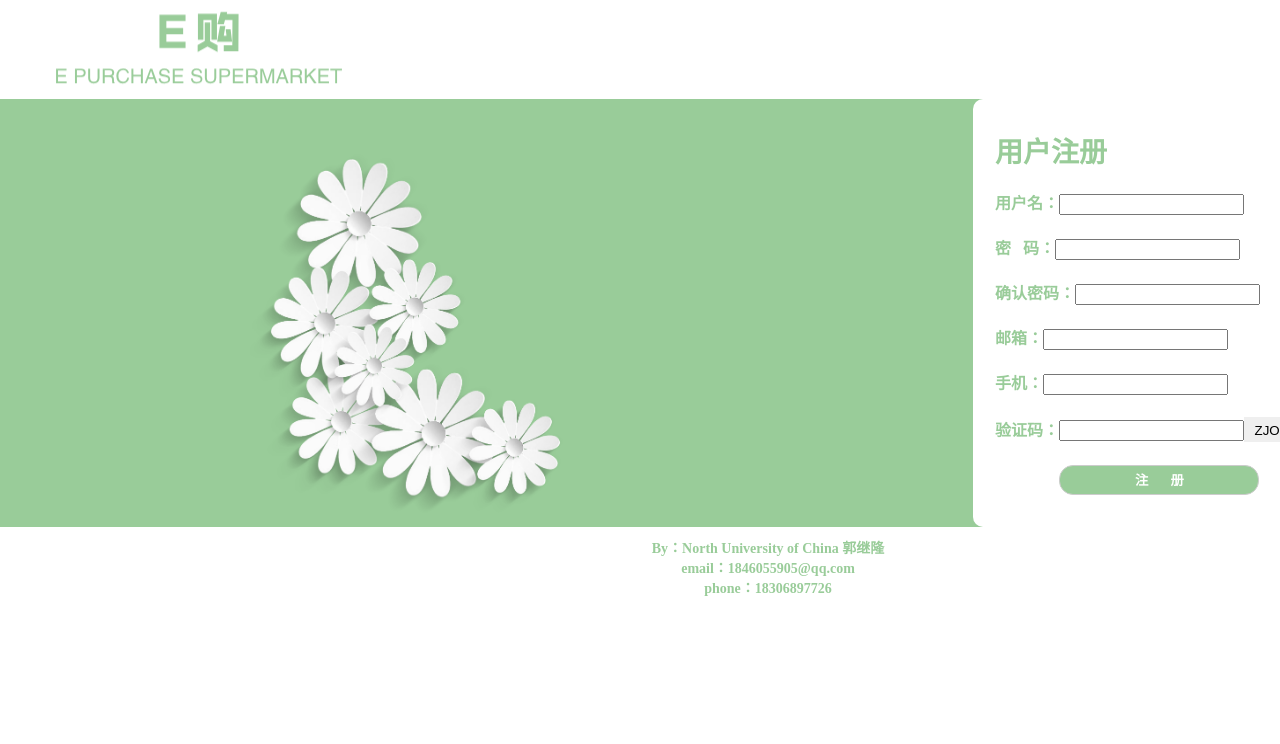
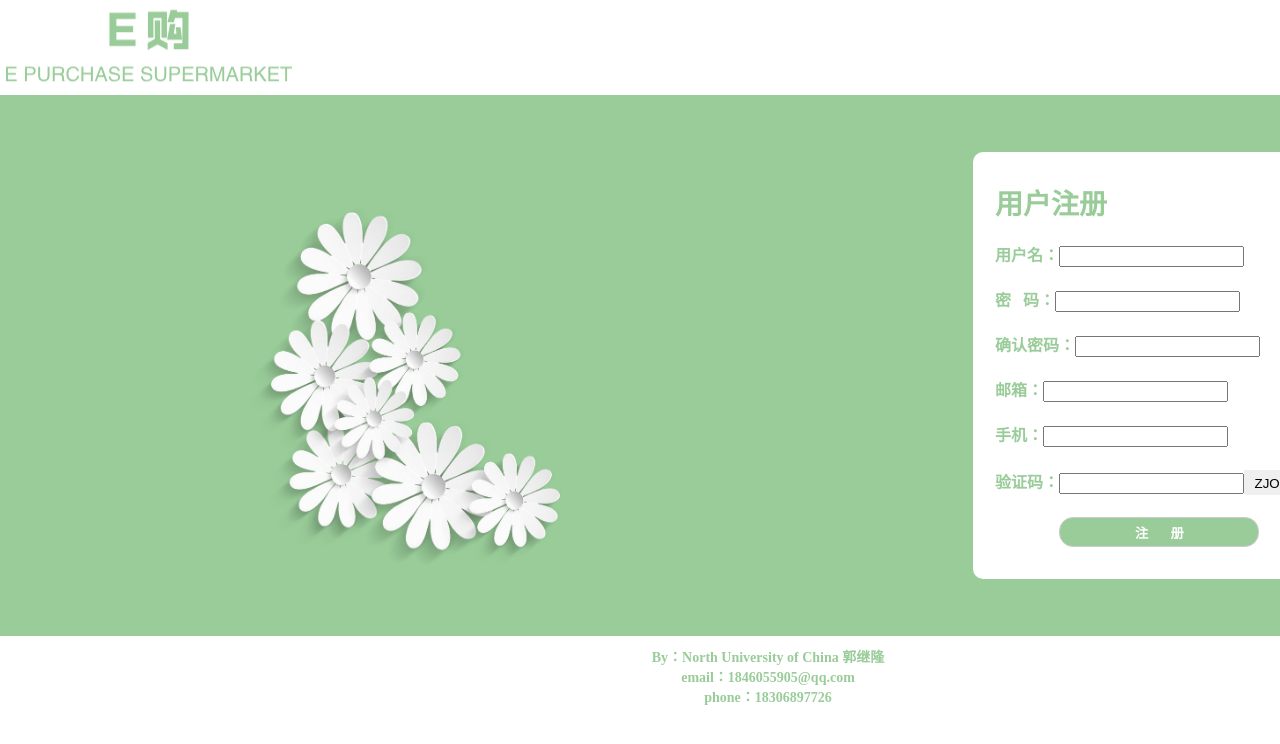
Before and after one commit to nirvanaborn/Supermarket-Demo, a Vue app: page /register in a window 1280 px wide. Shown: the top 744 px of the page. Built offline with nearby package versions, Linux system fonts and the light colour scheme.

Commit message:
使用slot插槽实现了在home页显示UserControl模块，在login和register页则不现实该模块

```diff
--- a/src/views/Home.vue
+++ b/src/views/Home.vue
@@ -1,13 +1,14 @@
 <template>
   <div class="home">
-    <img alt="Vue logo" src="../assets/logo.png">
-    <div class="header">
+    <Header :msgUrl="loginOrpersonalSpaceUrl" :msgUsername="username" :quit="quit">
+      <div class="user-control">
         <router-link :to="loginOrpersonalSpaceUrl">{{username}}</router-link>
+        <button @click="quit" v-if="username!='您好，请登录'">注销</button>
       </div>
+    </Header>
     <div class="main">
       <div class="m-t">
         <div class="side">我是侧边导航栏</div>
-        <div class="rotationImg">我是轮播图</div>
         <RotationImg></RotationImg>
         <div class="discount">我是右侧限时折扣</div>
       </div>
@@ -16,8 +17,7 @@
       <div class="item">C</div>
       <div class="item">D</div>
     </div>
-    <div class="footer">我是底部</div>
-    <button @click="quit">注销</button>
+    <Footer></Footer>
   </div>
 </template>
 
@@ -25,6 +25,8 @@
 // @ is an alias to /src
 import { setCookie, getCookie, delCookie } from "../assets/js/cookie";
 import RotationImg from "@/components/RotationImg.vue";
+import Header from "@/components/Header.vue";
+import Footer from "@/components/Footer.vue";
 
 export default {
   name: "home",
@@ -35,7 +37,9 @@ export default {
     };
   },
   components: {
-    RotationImg
+    RotationImg,
+    Header,
+    Footer
   },
   mounted() {
     if (!getCookie("loginName")) {
@@ -49,12 +53,20 @@ export default {
   },
   methods: {
     quit() {
+      if (getCookie("loginName")) {
         delCookie("loginName");
         console.log("cookie删除成功");
         setTimeout(function() {
           location.reload();
-      }, 3000);
+        }, 1000);
+      }
     }
   }
 };
 </script>
+<style scoped>
+.main {
+  width: 1536px;
+  margin: 0 auto;
+}
+</style>
--- a/src/views/Login.vue
+++ b/src/views/Login.vue
@@ -1,5 +1,6 @@
 <template>
   <div class="login">
+    <Header></Header>
     <div class="header">
       <img src="../assets/logo.png" alt="logo" id="logo">
     </div>
@@ -32,8 +33,12 @@
 </template>
 <script>
 import { getCookie, setCookie } from "../assets/js/cookie";
+import Header from "@/components/Header.vue";
 export default {
   name: "login",
+  compnoents: {
+    Header
+  },
   data() {
     return {
       loginName: "",
--- a/src/views/Register.vue
+++ b/src/views/Register.vue
@@ -1,8 +1,6 @@
 <template>
   <div class="register">
-    <div class="header">
-      <img src="../assets/logo.png" alt="logo" id="logo">
-    </div>
+    <Header></Header>
     <div class="container">
       <div class="c-r">
         <h1>用户注册</h1>
@@ -38,18 +36,20 @@
       </div>
       <img src="../../public/images/flower.png" alt="left background-image" class="l-bgimg">
     </div>
-    <div class="footer">
-      By：North University of China 郭继隆
-      <br>email：1846055905@qq.com
-      <br>phone：18306897726
-    </div>
+    <Footer></Footer>
   </div>
 </template>
 <script>
 import { createCode, validate } from "../assets/js/captcha";
+import Header from "@/components/Header.vue";
+import Footer from "@/components/Footer.vue";
 
 export default {
   name: "register",
+  components: {
+    Header,
+    Footer
+  },
   data() {
     return {
       loginName: "",
@@ -136,22 +136,15 @@ export default {
 };
 </script>
 <style scoped>
-html,
-body {
-  margin: 0;
-  padding: 0;
-  font-size: 14px;
-  box-sizing: border-box;
-  height: 100%;
-}
-
 a {
   text-decoration-line: none;
   color: #000;
 }
 
-#logo {
-  margin-left: 50px;
+.register{
+  height: 721px;
+  display: flex;
+  flex-direction: column;
 }
 
 .container {
```
Lines whose indentation alone changed are shown as unchanged.
